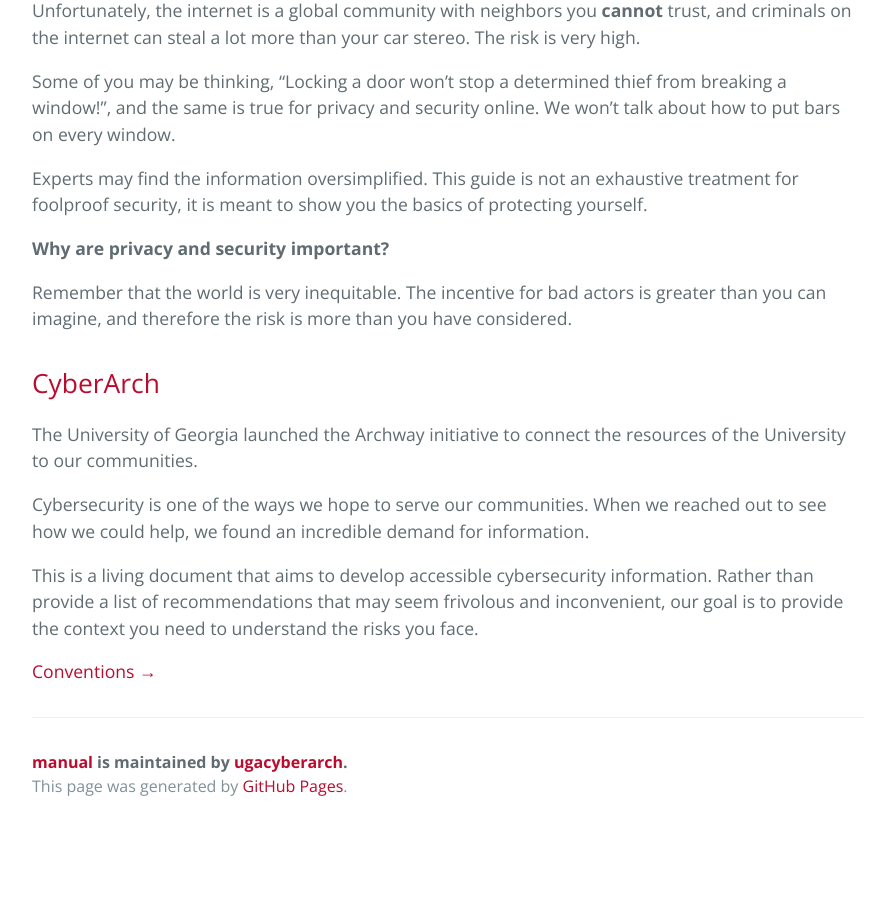
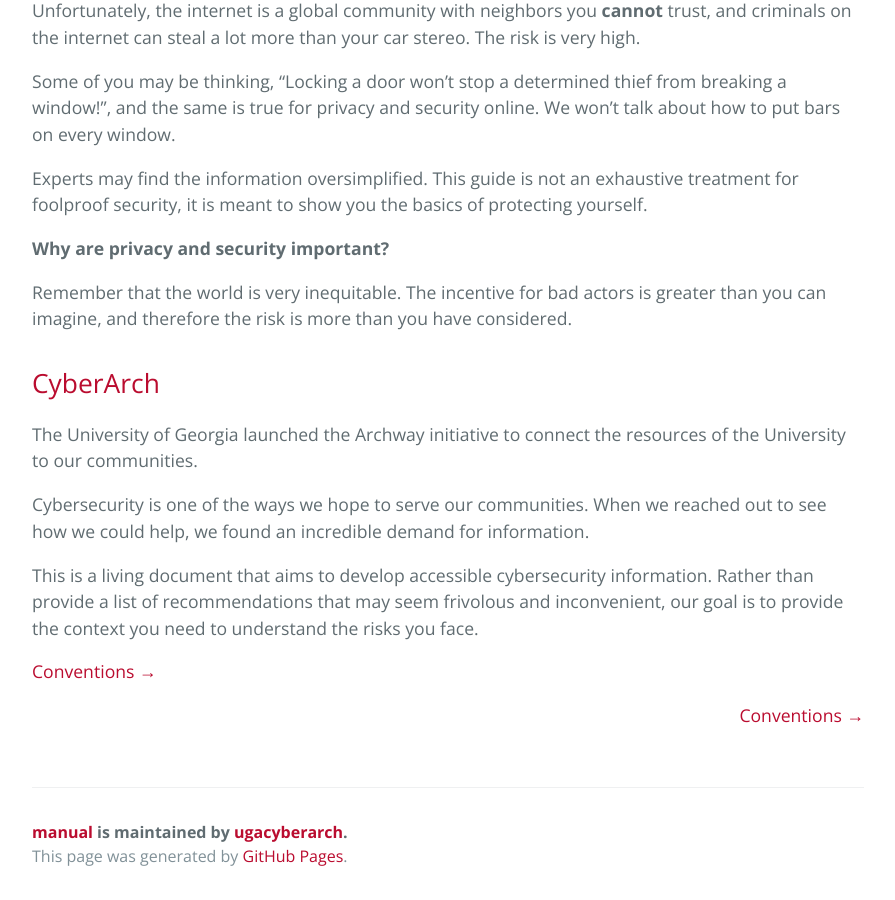
Before and after one commit to ugacyberarch/manual, a Jekyll site: the page built from index.md, in a window 1280 px wide and 900 px high, scrolled down 789 px. Shown: the whole window, without its empty margins (192-1087 px from the left). Built offline with Jekyll 4.4.1, drawn with Linux system fonts in a browser that asks for light colours; before the commit the page ends 1619 px from its top, so only the background shows below that.

Commit message:
Update index.md

```diff
--- a/index.md
+++ b/index.md
@@ -51,3 +51,10 @@ Cybersecurity is one of the ways we hope to serve our communities. When we reach
 This is a living document that aims to develop accessible cybersecurity information. Rather than provide a list of recommendations that may seem frivolous and inconvenient, our goal is to provide the context you need to understand the risks you face.
 
 [Conventions →](./conventions.html)
+
+
+ <span style="float:right;">
+  <a href="./conventions.html ">Conventions →</a>
+  </span>
+<br />
+<br />
```
